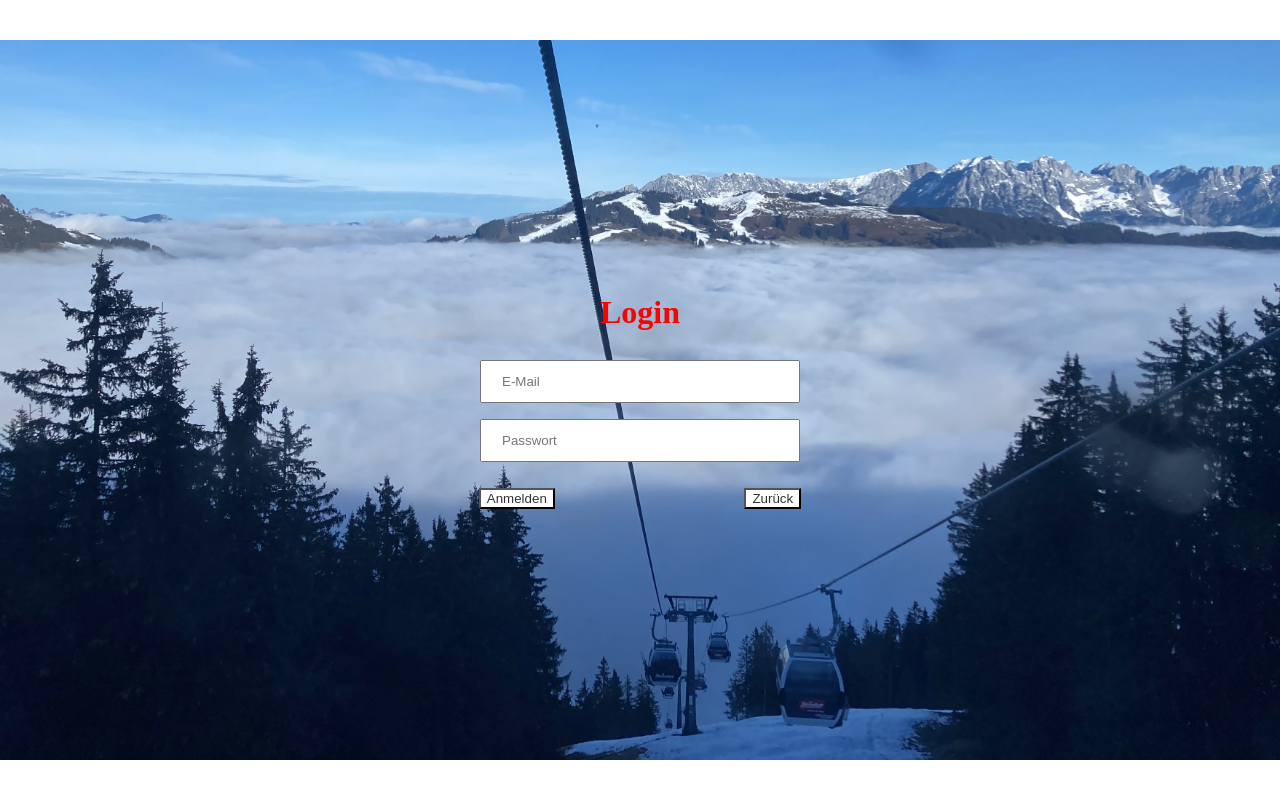
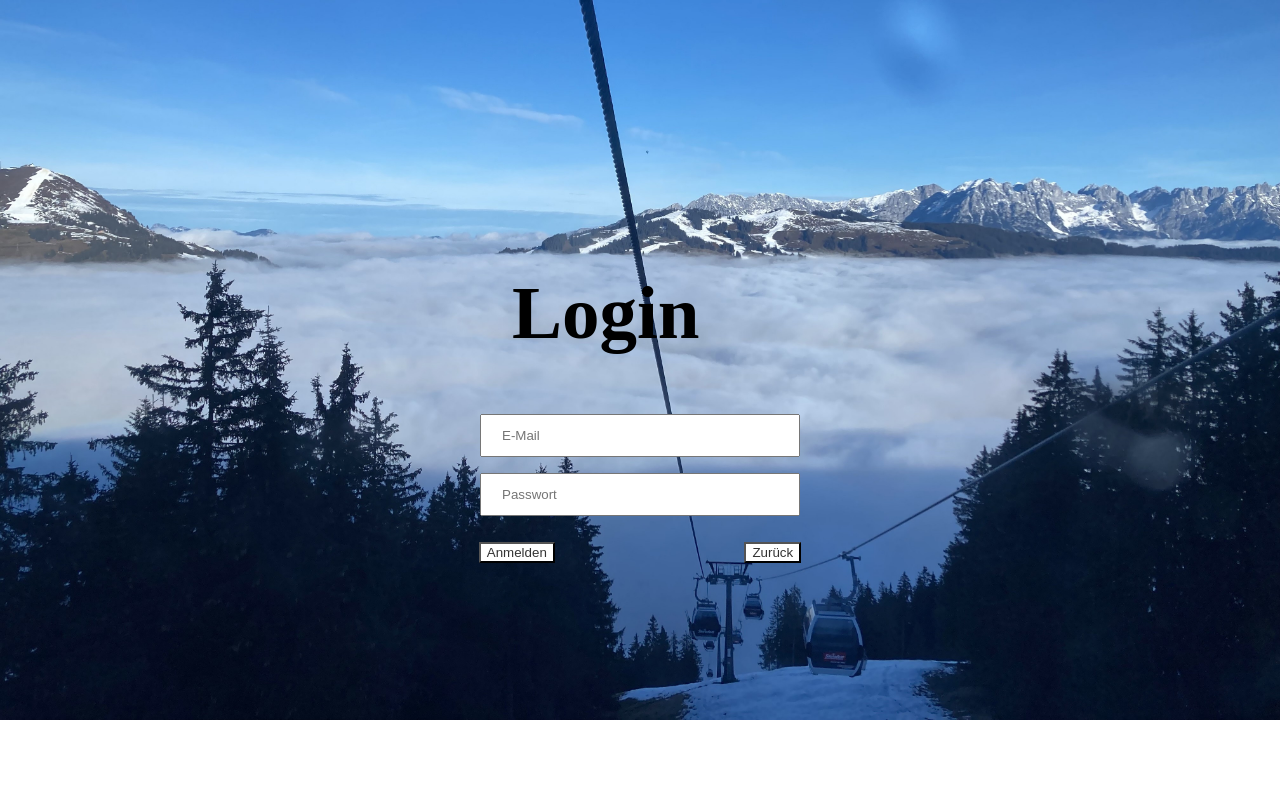
Before and after one commit to SchuleInfoLK/Gondeln-Data_Webseite, a PHP site: page /Project_C37592B/php/login.php in a window 1280 px wide. Run offline with PHP 8.4, Linux system fonts and the light colour scheme.

Commit message:
finish loginpage

```diff
--- a/css/stylesheet.css
+++ b/css/stylesheet.css
@@ -108,7 +108,6 @@ footer a:visited{
     background-image: url("../images/skiweltbahn.JPG");
     background-repeat: no-repeat;
     background-size: 100%, auto;
-    background-position: center;
     #loginbody{
         min-height: 100vh;
         margin: 0;
@@ -119,7 +118,10 @@ footer a:visited{
         position: sticky;
         .form-group{
             h1{
-                color: red;
+                text-align: left;
+                margin-left: 40%;
+                color: rgb(0, 0, 0);
+                font-size: 75px;
             }
             input[name="email"]{
                 width: 25%;
@@ -134,10 +136,10 @@ footer a:visited{
                 box-sizing: border-box;
             }
             input[name="email"]:focus{
-                border: 5px solid #7b7b7b;
+                border: 5px solid rgb(178, 201, 212);
             }
             input[name="password"]:focus{
-                border: 3px solid red;
+                border: 5px solid rgb(178, 201, 212);
             }
             .form-group-button{
                 display: flex;
```
Also changed, not shown: images/skiweltbahn.JPG, images/skiweltbahn_2.JPG (added).
